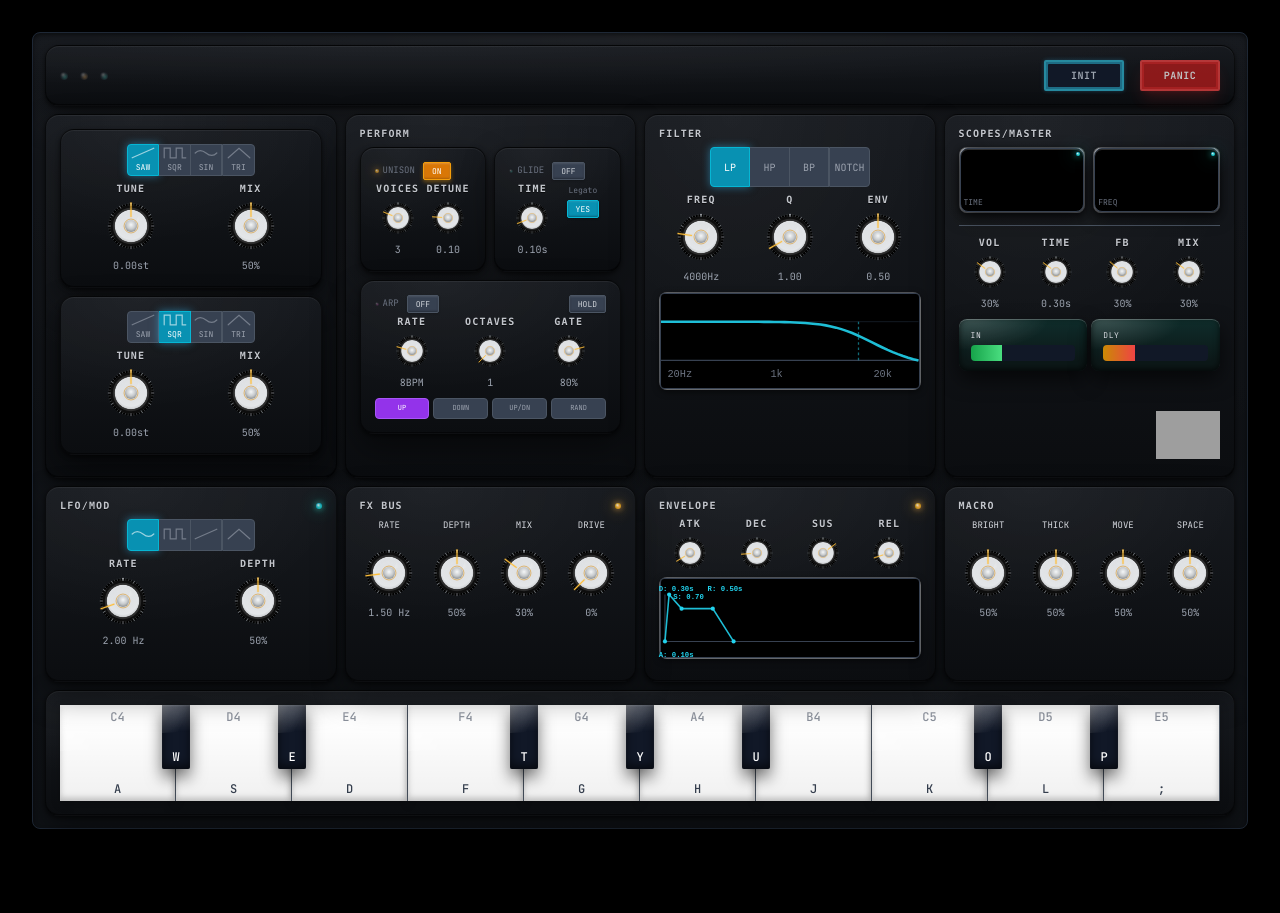
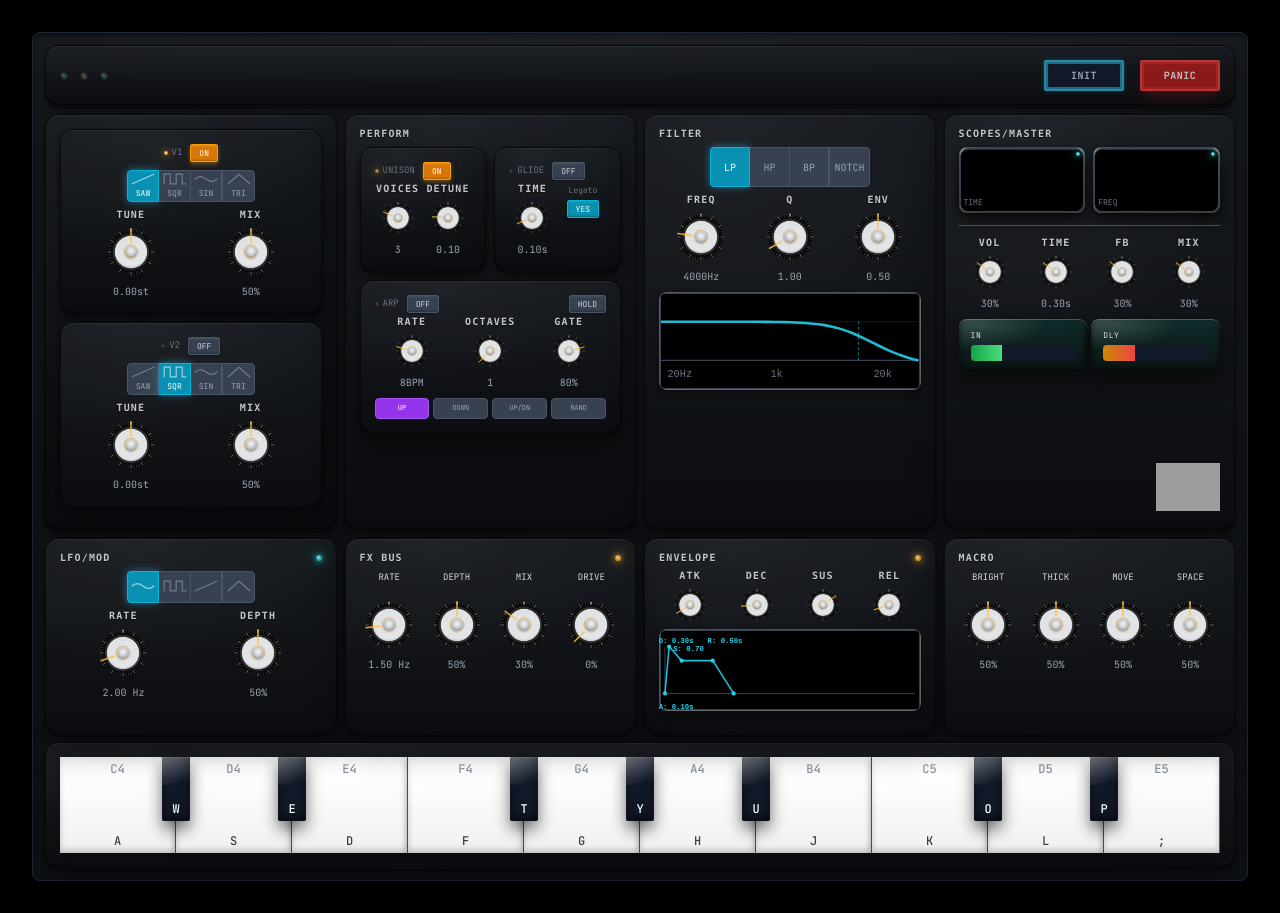
Before and after one commit to james-ralph8555/nextjs-portfoliosite, a Next.js app: page /synth in a window 1280 px wide. Before the commit the page ends 861 px from the top, so only its background shows below. Built offline with nearby package versions, Linux system fonts and the light colour scheme; grey boxes are pictures that could not be loaded; a web font is replaced by a local one.

Commit message:
added osc toggles

```diff
--- a/src/components/synth/HybridSynth.tsx
+++ b/src/components/synth/HybridSynth.tsx
@@ -115,6 +115,8 @@ export function HybridSynth() {
             mix2={audioState.oscillator.mix2}
             tune1={audioState.oscillator.tune1 || 0}
             tune2={audioState.oscillator.tune2 || 0}
+            enabled1={audioState.oscillator.enabled1}
+            enabled2={audioState.oscillator.enabled2}
             unison={audioState.oscillator.unison}
             glide={audioState.oscillator.glide}
             onWaveformChange={(waveform) => updateOscillator({ waveform })}
@@ -123,6 +125,8 @@ export function HybridSynth() {
             onMix2Change={(mix2) => updateOscillator({ mix2 } as any)}
             onTune1Change={(tune1) => updateOscillator({ tune1 } as any)}
             onTune2Change={(tune2) => updateOscillator({ tune2 } as any)}
+            onEnabled1Change={(enabled1) => updateOscillator({ enabled1 })}
+            onEnabled2Change={(enabled2) => updateOscillator({ enabled2 })}
             onUnisonChange={(unison) => updateOscillator({ unison: { ...audioState.oscillator.unison, ...unison } })}
             onGlideChange={(glide) => updateOscillator({ glide: { ...audioState.oscillator.glide, ...glide } })}
           />
--- a/src/components/synth/components/OscillatorSection.tsx
+++ b/src/components/synth/components/OscillatorSection.tsx
@@ -1,9 +1,10 @@
 'use client'
 
-import React from 'react'
+import React, { useState, useEffect } from 'react'
 import { Knob } from './Knob'
 import { LED } from './LED'
 import { WaveButtonGroup, type WaveformType } from './WaveButton'
+import { VoiceToggle } from './VoiceToggle'
 
 interface OscillatorSectionProps {
   waveform: OscillatorType
@@ -12,6 +13,8 @@ interface OscillatorSectionProps {
   mix2: number
   tune1: number
   tune2: number
+  enabled1: boolean
+  enabled2: boolean
   unison: {
     enabled: boolean
     voices: number
@@ -28,6 +31,8 @@ interface OscillatorSectionProps {
   onMix2Change: (mix: number) => void
   onTune1Change: (tune: number) => void
   onTune2Change: (tune: number) => void
+  onEnabled1Change: (enabled: boolean) => void
+  onEnabled2Change: (enabled: boolean) => void
   onUnisonChange: (unison: Partial<{ enabled: boolean; voices: number; detune: number }>) => void
   onGlideChange: (glide: Partial<{ enabled: boolean; time: number; legato: boolean }>) => void
 }
@@ -41,23 +46,57 @@ export function OscillatorSection({
   mix2,
   tune1,
   tune2,
+  enabled1,
+  enabled2,
   unison,
   glide,
   onWaveformChange,
   onWaveform2Change,
   onMix1Change,
-  onMix2Change
-  ,onTune1Change,
-  onTune2Change
+  onMix2Change,
+  onTune1Change,
+  onTune2Change,
+  onEnabled1Change,
+  onEnabled2Change
 }: OscillatorSectionProps) {
+  const [isMobile, setIsMobile] = useState(false)
+
+  useEffect(() => {
+    const checkMobile = () => {
+      setIsMobile(window.innerWidth < 768)
+    }
+
+    checkMobile()
+    window.addEventListener('resize', checkMobile)
+    return () => window.removeEventListener('resize', checkMobile)
+  }, [])
   return (
     <div className="synth-section">
 
       {/* Two oscillator blocks stacked vertically */}
       <div className="flex flex-col gap-2">
         {/* OSC 1 */}
-        <div className="synth-subsection-desktop">
+        <div className={isMobile ? "synth-subsection-mobile" : "synth-subsection-desktop"}>
           <div className="flex flex-col items-center gap-2">
+            {/* Voice toggle above waveform on mobile, integrated on desktop */}
+            {isMobile ? (
+              <VoiceToggle
+                enabled={enabled1}
+                onToggle={onEnabled1Change}
+                voiceNumber={1}
+                color="amber"
+              />
+            ) : (
+              <div className="flex justify-center w-full">
+                <VoiceToggle
+                  enabled={enabled1}
+                  onToggle={onEnabled1Change}
+                  voiceNumber={1}
+                  color="amber"
+                />
+              </div>
+            )}
+
             <WaveButtonGroup
               waveforms={WAVEFORMS}
               selectedWaveform={waveform as WaveformType}
@@ -96,9 +135,28 @@ export function OscillatorSection({
         </div>
 
         {/* OSC 2 */}
-        <div className="synth-subsection-desktop">
+        <div className={isMobile ? "synth-subsection-mobile" : "synth-subsection-desktop"}>
           <div className="flex flex-col items-center gap-2">
-              <WaveButtonGroup
+            {/* Voice toggle above waveform on mobile, integrated on desktop */}
+            {isMobile ? (
+              <VoiceToggle
+                enabled={enabled2}
+                onToggle={onEnabled2Change}
+                voiceNumber={2}
+                color="cyan"
+              />
+            ) : (
+              <div className="flex justify-center w-full">
+                <VoiceToggle
+                  enabled={enabled2}
+                  onToggle={onEnabled2Change}
+                  voiceNumber={2}
+                  color="cyan"
+                />
+              </div>
+            )}
+
+            <WaveButtonGroup
               waveforms={WAVEFORMS}
               selectedWaveform={waveform2 as WaveformType}
               onWaveformChange={onWaveform2Change}
--- /dev/null
+++ b/src/components/synth/components/VoiceToggle.tsx
@@ -0,0 +1,43 @@
+'use client'
+
+import React from 'react'
+import { LED } from './LED'
+
+interface VoiceToggleProps {
+  enabled: boolean
+  onToggle: () => void
+  voiceNumber: 1 | 2
+  color?: 'amber' | 'cyan'
+  className?: string
+}
+
+export function VoiceToggle({
+  enabled,
+  onToggle,
+  voiceNumber,
+  color = voiceNumber === 1 ? 'amber' : 'cyan',
+  className = ''
+}: VoiceToggleProps) {
+  const toggleColor = enabled ? `bg-${color}-600 text-white border-${color}-500` : 'bg-gray-700 text-gray-300 border-gray-600'
+
+  const buttonClasses = `
+    synth-skeu-button
+    text-[8px]
+    ml-1
+    ${toggleColor}
+    ${className}
+  `.trim()
+
+  return (
+    <div className="flex items-center gap-1">
+      <LED active={enabled} color={color} size="xxs" />
+      <span className="text-[9px] font-mono text-gray-500">V{voiceNumber}</span>
+      <button
+        onClick={onToggle}
+        className={buttonClasses}
+      >
+        {enabled ? 'ON' : 'OFF'}
+      </button>
+    </div>
+  )
+}
--- a/src/components/synth/hooks/useSynthEngine.ts
+++ b/src/components/synth/hooks/useSynthEngine.ts
@@ -8,6 +8,8 @@ export interface AudioState {
     mix2: number
     tune1?: number // semitones
     tune2?: number // semitones
+    enabled1: boolean
+    enabled2: boolean
     unison: {
       enabled: boolean
       voices: number
@@ -109,6 +111,8 @@ export function useSynthEngine(audioContext: AudioContext | null) {
       mix2: 0.5,
       tune1: 0,
       tune2: 0,
+      enabled1: true,
+      enabled2: false,
       unison: { enabled: true, voices: 3, detune: 0.1 },
       glide: { enabled: false, time: 0.1, legato: true }
     },
@@ -533,21 +537,26 @@ export function useSynthEngine(audioContext: AudioContext | null) {
     // Create voice ID
     const voiceId = `${note}-${Date.now()}-${Math.random()}`
 
-    // Create voice nodes
-    const oscillators1 = createUnisonOscillatorsForWaveform(
+    // Create voice nodes - only create oscillators if enabled
+    const oscillators1 = audioState.oscillator.enabled1
+      ? createUnisonOscillatorsForWaveform(
           audioContext,
           targetFrequency,
           audioState.oscillator.unison.detune,
           audioState.oscillator.waveform,
           (audioState.oscillator.tune1 || 0) * 100
         )
-    const oscillators2 = createUnisonOscillatorsForWaveform(
+      : []
+
+    const oscillators2 = audioState.oscillator.enabled2
+      ? createUnisonOscillatorsForWaveform(
           audioContext,
           targetFrequency,
           audioState.oscillator.unison.detune,
           audioState.oscillator.waveform2 || audioState.oscillator.waveform,
           (audioState.oscillator.tune2 || 0) * 100
         )
+      : []
     const preDriveGain = audioContext.createGain()
     const waveshaper = audioContext.createWaveShaper()
     const filter = audioContext.createBiquadFilter()
@@ -604,12 +613,16 @@ export function useSynthEngine(audioContext: AudioContext | null) {
     osc1GainNode.gain.value = mix1
     osc2GainNode.gain.value = mix2
 
+    // Only connect enabled oscillators
+    if (audioState.oscillator.enabled1 && oscillators1.length > 0) {
       groupMixer1.connect(osc1GainNode)
+      osc1GainNode.connect(preDriveGain)
+    }
+
+    if (audioState.oscillator.enabled2 && oscillators2.length > 0) {
       groupMixer2.connect(osc2GainNode)
-
-    // Sum into drive -> shaper -> filter
-    osc1GainNode.connect(preDriveGain)
       osc2GainNode.connect(preDriveGain)
+    }
     preDriveGain.connect(waveshaper)
     waveshaper.connect(filter)
 
@@ -628,12 +641,21 @@ export function useSynthEngine(audioContext: AudioContext | null) {
 
     // Handle glide if enabled
     if (audioState.oscillator.glide.enabled && lastNoteRef.current && targetFrequency !== baseFrequency) {
-      const allOscs = [...oscillators1, ...oscillators2]
-      allOscs.forEach(osc => {
+      // Apply glide to enabled oscillators only
+      if (audioState.oscillator.enabled1) {
+        oscillators1.forEach(osc => {
           osc.frequency.cancelScheduledValues(now)
           osc.frequency.setValueAtTime(targetFrequency, now)
           osc.frequency.exponentialRampToValueAtTime(baseFrequency, now + audioState.oscillator.glide.time)
         })
+      }
+      if (audioState.oscillator.enabled2) {
+        oscillators2.forEach(osc => {
+          osc.frequency.cancelScheduledValues(now)
+          osc.frequency.setValueAtTime(targetFrequency, now)
+          osc.frequency.exponentialRampToValueAtTime(baseFrequency, now + audioState.oscillator.glide.time)
+        })
+      }
     }
 
     // Store voice
@@ -709,8 +731,10 @@ export function useSynthEngine(audioContext: AudioContext | null) {
       voice.filterEnvelopeGain.gain.linearRampToValueAtTime(0, now + audioState.filterEnvelope.release)
 
       // Stop oscillators after release
-      const allOscs = [...voice.oscillators1, ...voice.oscillators2]
-      allOscs.forEach(osc => {
+      voice.oscillators1.forEach(osc => {
+        osc.stop(now + Math.max(audioState.envelope.release, audioState.filterEnvelope.release))
+      })
+      voice.oscillators2.forEach(osc => {
         osc.stop(now + Math.max(audioState.envelope.release, audioState.filterEnvelope.release))
       })
 
@@ -771,12 +795,12 @@ export function useSynthEngine(audioContext: AudioContext | null) {
 
     // Update active oscillators
     voicesRef.current.forEach(voice => {
-      if (updates.waveform) {
+      if (updates.waveform && audioState.oscillator.enabled1) {
         voice.oscillators1.forEach(osc => {
           osc.type = updates.waveform as OscillatorType
         })
       }
-      if (updates.waveform2) {
+      if (updates.waveform2 && audioState.oscillator.enabled2) {
         voice.oscillators2.forEach(osc => {
           osc.type = updates.waveform2 as OscillatorType
         })
@@ -789,13 +813,13 @@ export function useSynthEngine(audioContext: AudioContext | null) {
         const mix2 = Math.max(0, Math.min(1, (updates as any).mix2))
         voice.osc2GainNode.gain.value = mix2
       }
-      if (tune1DeltaCents !== 0) {
+      if (tune1DeltaCents !== 0 && audioState.oscillator.enabled1) {
         const now = audioContext?.currentTime ?? 0
         voice.oscillators1.forEach(osc => {
           osc.detune.setValueAtTime(osc.detune.value + tune1DeltaCents, now)
         })
       }
-      if (tune2DeltaCents !== 0) {
+      if (tune2DeltaCents !== 0 && audioState.oscillator.enabled2) {
         const now = audioContext?.currentTime ?? 0
         voice.oscillators2.forEach(osc => {
           osc.detune.setValueAtTime(osc.detune.value + tune2DeltaCents, now)
@@ -947,6 +971,8 @@ export function useSynthEngine(audioContext: AudioContext | null) {
           mix2: 0.5,
           tune1: 0,
           tune2: 0,
+          enabled1: true,
+          enabled2: false,
           unison: { enabled: true, voices: 3, detune: 0.1 },
           glide: { enabled: false, time: 0.1, legato: true }
         },
@@ -976,6 +1002,8 @@ export function useSynthEngine(audioContext: AudioContext | null) {
           mix2: 0.6,
           tune1: 0,
           tune2: 0,
+          enabled1: true,
+          enabled2: true,
           unison: { enabled: true, voices: 4, detune: 0.2 },
           glide: { enabled: false, time: 0.1, legato: true }
         },
```
Lines whose indentation alone changed are shown as unchanged.
